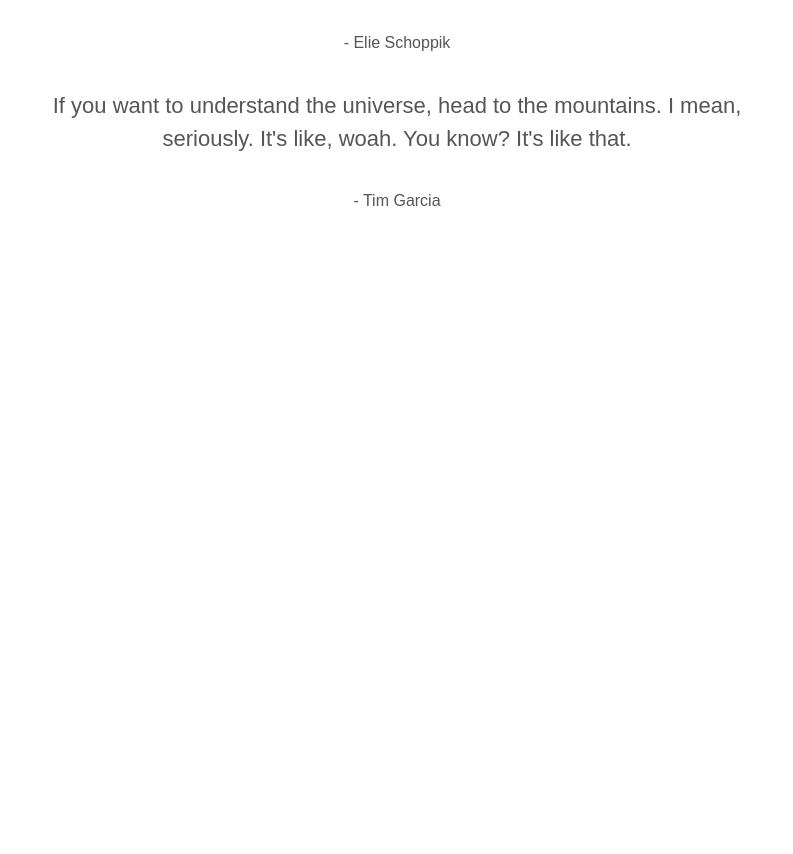
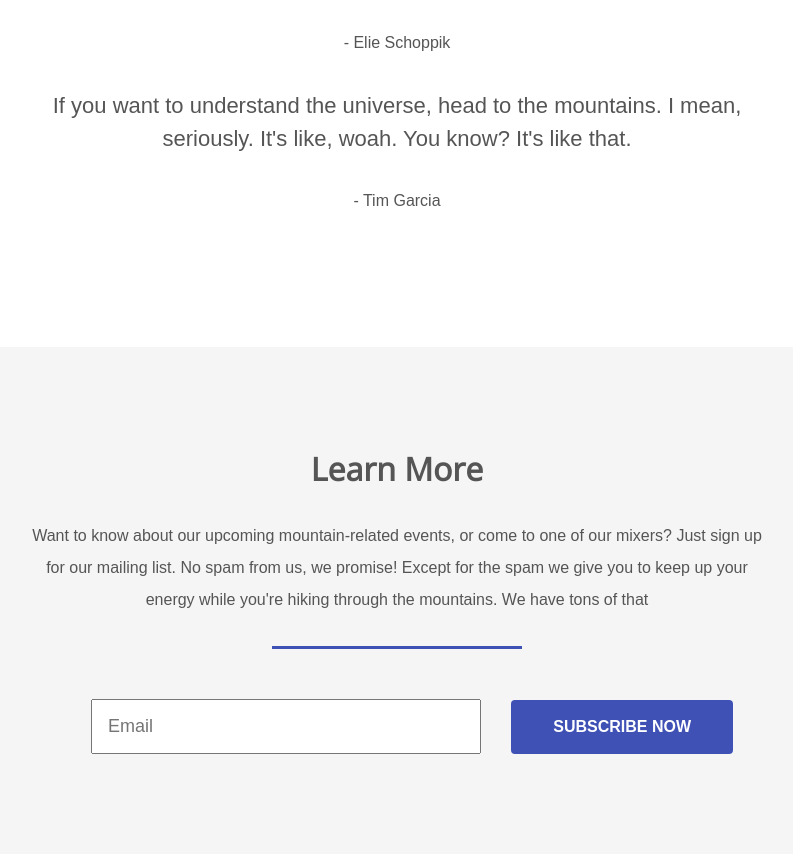
Before and after one commit to hsh0917/Startup_Site_With_Flex, a plain HTML site: page Project_with_Flex/index.html in a window 1280 px wide. Shown: the part 3607-4461 px from the top of the page, without its empty margins (243-1036 px from the left). Before the commit the page ends 3954 px from the top, so only its background shows below. Drawn offline with nearby package versions, Linux system fonts and the light colour scheme.

Commit message:
add Contact section

```diff
--- a/Project_with_Flex/assets/css/styles.css
+++ b/Project_with_Flex/assets/css/styles.css
@@ -192,3 +192,25 @@ header nav li {
     font-weight: 300;
     line-height: 1.5;
 }
+
+/* Contact Section */
+
+.contact form{
+    display: flex;
+    align-items: center;
+    justify-content: center;
+    flex-wrap: wrap;
+    width: 60%;
+}
+
+.contact form .btn {
+    padding: 18px 42px;
+}
+
+.contact form input{
+    padding: 15px;
+    margin: 0 30px;
+    font-size: 18px;
+    color: #555;
+    flex: 1;
+}
--- a/Project_with_Flex/index.html
+++ b/Project_with_Flex/index.html
@@ -85,6 +85,17 @@
       <p class="author">- Tim Garcia</p>
   </section>
 
+  <section class="contact">
+    <h3 class="title">Learn More</h3>
+    <p>Want to know about our upcoming mountain-related events, or come to one of our mixers? Just sign up for our mailing list.
+    No spam from us, we promise! Except for the spam we give you to keep up your energy while you're hiking through the mountains.
+    We have tons of that</p>
+    <hr>
+    <form>
+<input type="email" placeholder="Email">
+      <a href="#" class="btn">Subscribe now</a>
+    </form>
+  </section>
 
 </body>
 </html>
```
